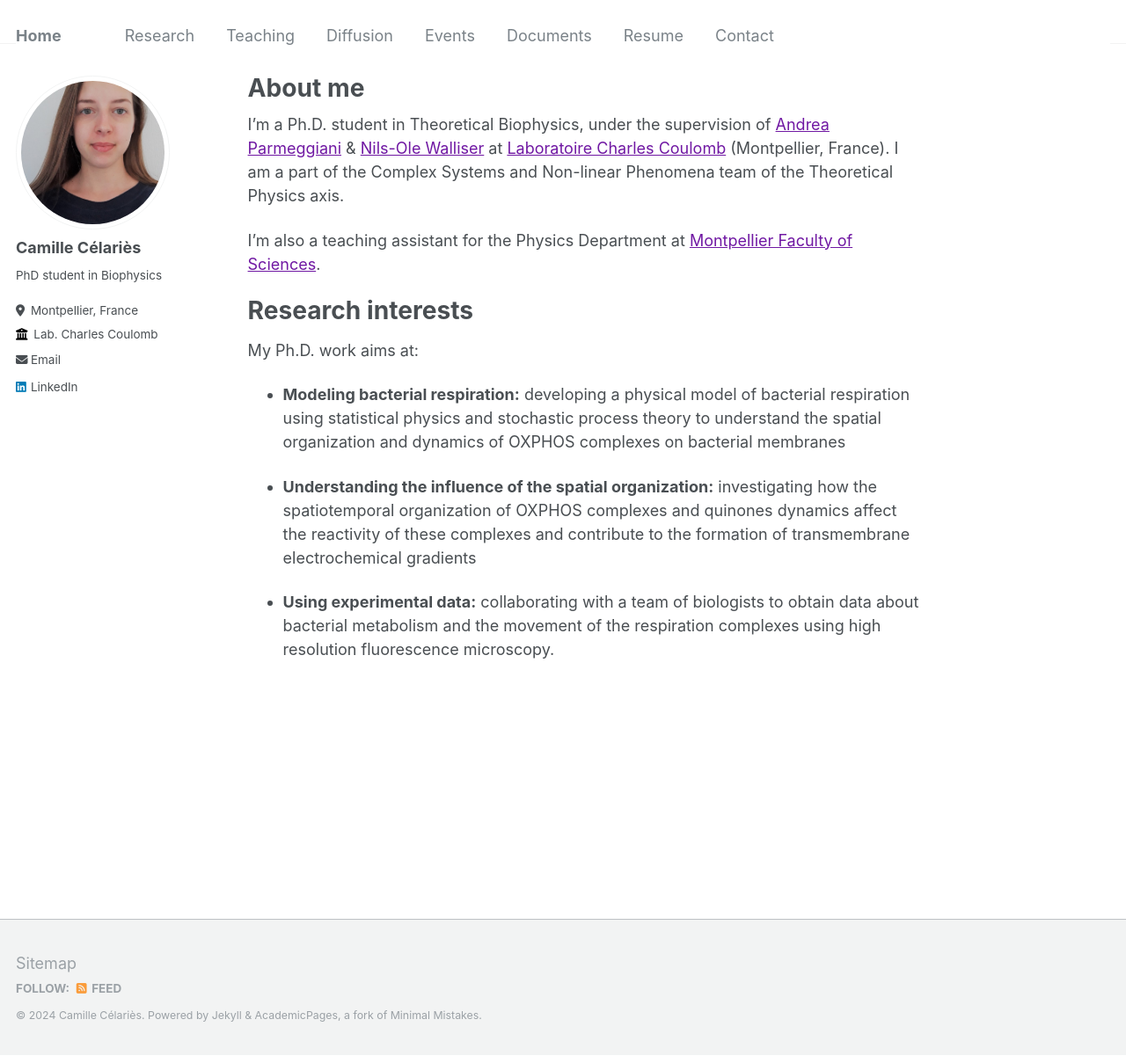
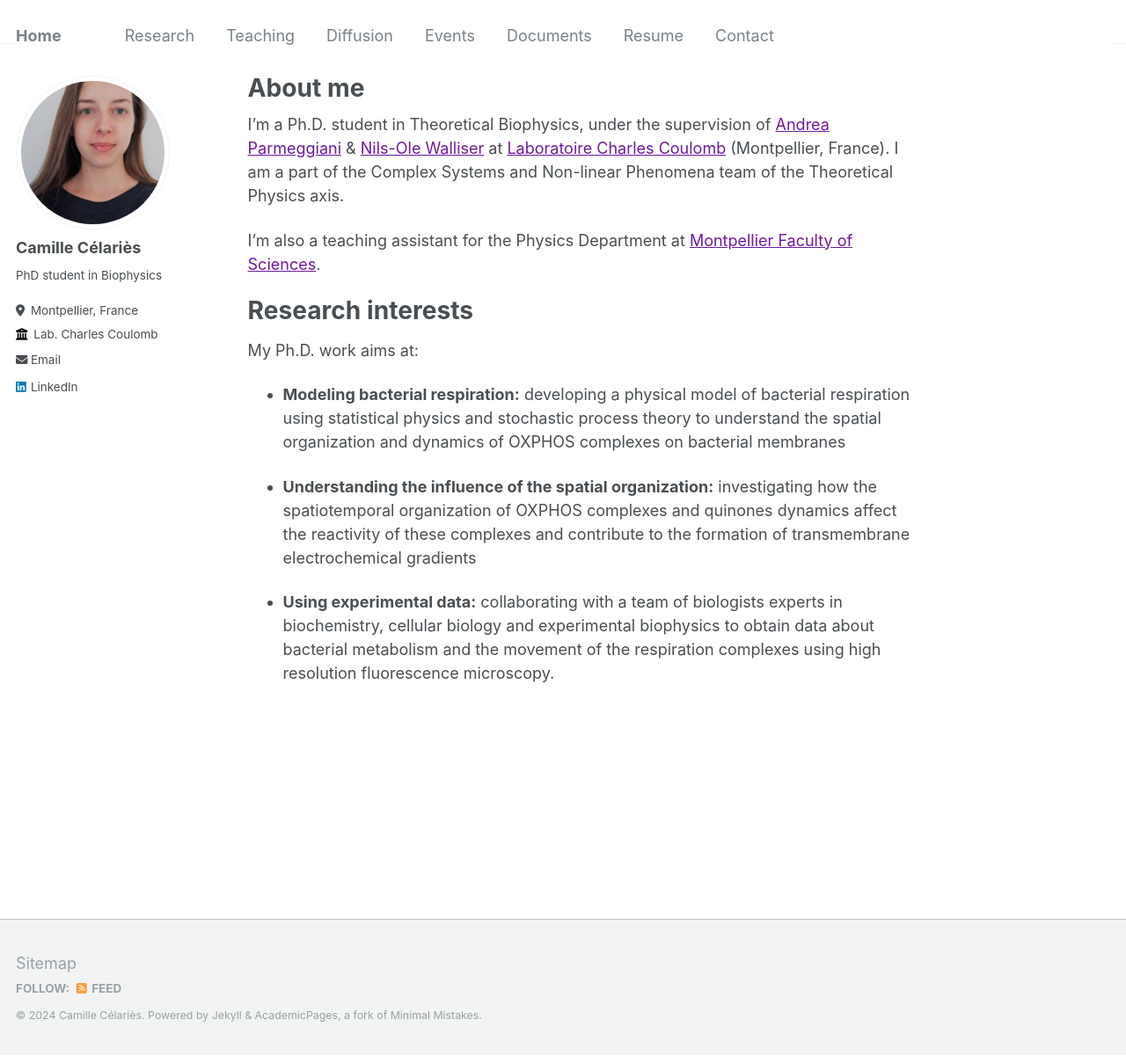
Before and after one commit to camillecelaries/camillecelaries.github.io, a Jekyll site: the page built from _pages/about.md, in a window 1280 px wide and 1201 px high. Shown: the whole window at 88% size. Built offline with Jekyll 4.4.1, drawn with Linux system fonts in a browser that asks for light colours.

Commit message:
Update about.md

```diff
--- a/_pages/about.md
+++ b/_pages/about.md
@@ -12,7 +12,6 @@
 
 I'm also a teaching assistant for the Physics Department at [Montpellier Faculty of Sciences](https://sciences.edu.umontpellier.fr).
 
-
 Research interests
 ======
 
@@ -22,4 +21,4 @@
 
 - <b>Understanding the influence of the spatial organization:</b> investigating how the spatiotemporal organization of OXPHOS complexes and quinones dynamics affect the reactivity of these complexes and contribute to the formation of transmembrane electrochemical gradients
 
-- <b>Using experimental data:</b> collaborating with a team of biologists to obtain data about bacterial metabolism and the movement of the respiration complexes using high resolution fluorescence microscopy.
+- <b>Using experimental data:</b> collaborating with a team of biologists experts in biochemistry, cellular biology and experimental biophysics to obtain data about bacterial metabolism and the movement of the respiration complexes using high resolution fluorescence microscopy.
```
